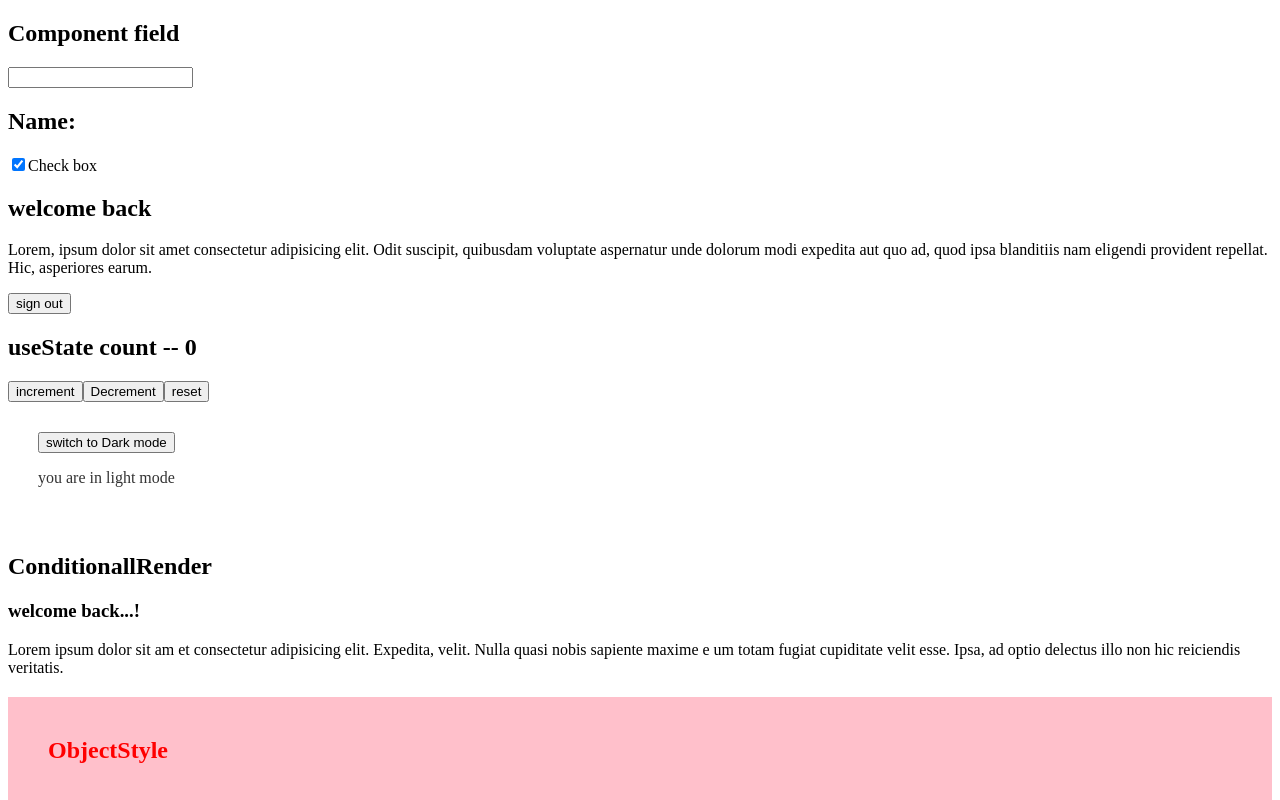
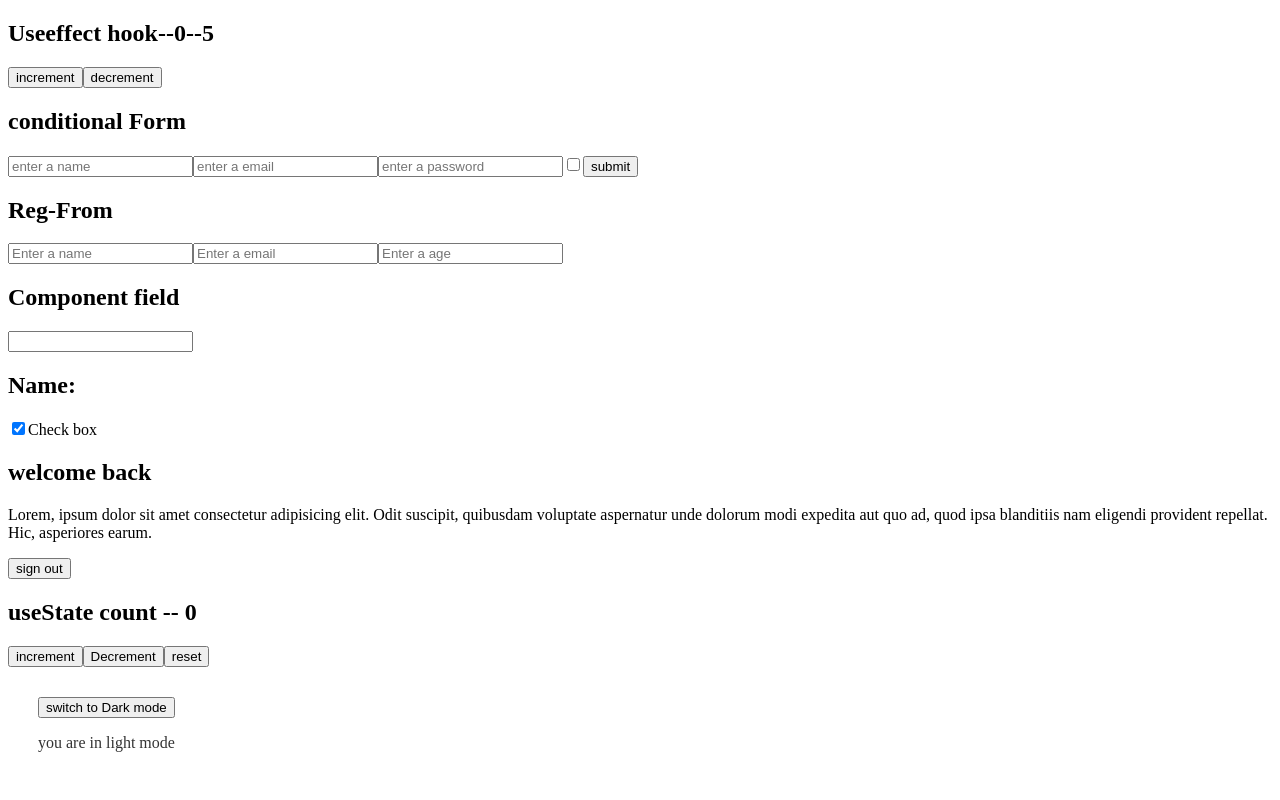
Before and after one commit to kamalrajms/juneB2-main, a React (Vite) app: page / in a window 1280 px wide. Shown: the top 800 px of the page. Built offline with nearby package versions, Linux system fonts and the light colour scheme.

Commit message:
useState form data and useEffect()

```diff
--- a/src/App.jsx
+++ b/src/App.jsx
@@ -8,6 +8,9 @@
 import ListRender from "./Component/ListRender";
 import UseStateHook from "./Component/UseStateHook";
 import Field from "./Component/Field";
+import RegForm from "./Component/RegForm";
+import ConditionalForm from "./Component/ConditionalForm";
+import UseEffectHook from "./Component/UseEffectHook";
 
 export default function () {
   // js function
@@ -27,6 +30,9 @@
 
   return (
     <>
+      <UseEffectHook />
+      <ConditionalForm />
+      <RegForm />
       <Field />
       <UseStateHook />
       {bool ? <ListRender /> : <ConditionallRender />}
--- /dev/null
+++ b/src/Component/ConditionalForm.jsx
@@ -0,0 +1,80 @@
+import React, { useState } from "react";
+
+export default function ConditionalForm() {
+  const [formData, setFormData] = useState({
+    userName: "",
+    email: "",
+    password: "",
+    terms: false,
+  });
+
+  const [error, setError] = useState("");
+
+  const handleChange = (e) => {
+    const { value, name, type, checked } = e.target;
+    setFormData({
+      ...formData,
+      [name]: type === "checkbox" ? checked : value,
+    });
+  };
+
+  //   const handleChange2=(e)=>{
+  //     const {checked,name}=e.target;
+  //     setFormData({
+  //         ...formData,
+  //         [name]:checked
+  //     })
+  //   }
+
+  const handleSubmit = (e) => {
+    e.preventDefault();
+    if (!formData.userName || !formData.email || !formData.password) {
+      // console.log("h");
+      setError("All the are required!");
+      return;
+    }
+    if (!formData.terms) {
+      setError("you must accept the check box");
+      return;
+    }
+    setError("");
+    alert("form is successfully");
+    console.log(formData);
+  };
+  return (
+    <div>
+      <form onSubmit={handleSubmit}>
+        <h2>conditional Form</h2>
+        {error && <h3 style={{ color: "red" }}>{error}</h3>}
+        <input
+          type="text"
+          name="userName"
+          value={formData.userName}
+          onChange={handleChange}
+          placeholder="enter a name"
+        />
+        <input
+          type="email"
+          name="email"
+          value={formData.email}
+          onChange={handleChange}
+          placeholder="enter a email"
+        />
+        <input
+          type="password"
+          name="password"
+          value={formData.password}
+          onChange={handleChange}
+          placeholder="enter a password"
+        />
+        <input
+          type="checkbox"
+          name="terms"
+          checked={formData.terms}
+          onChange={handleChange}
+        />
+        <button type="submit">submit</button>
+      </form>
+    </div>
+  );
+}
--- /dev/null
+++ b/src/Component/RegForm.jsx
@@ -0,0 +1,46 @@
+import React, { useState } from "react";
+
+export default function RegForm() {
+  const [formData, setFormData] = useState({
+    name: "",
+    email: "",
+    age: "",
+  });
+  const handleChange = (e) => {
+    const { value, name } = e.target;
+    setFormData({
+      ...formData, //previous data
+      [name]: value, // updated
+      //   [e.target.name]: e.target.value, // updated
+    });
+  };
+
+  console.log(formData);
+
+  return (
+    <div>
+      <h2>Reg-From</h2>
+      <input
+        name="name"
+        type="text"
+        value={formData.name}
+        onChange={handleChange}
+        placeholder="Enter a name"
+      />
+      <input
+        name="email"
+        type="text"
+        value={formData.email}
+        onChange={handleChange}
+        placeholder="Enter a email"
+      />
+      <input
+        name="age"
+        type="text"
+        value={formData.age}
+        onChange={handleChange}
+        placeholder="Enter a age"
+      />
+    </div>
+  );
+}
--- /dev/null
+++ b/src/Component/UseEffectHook.jsx
@@ -0,0 +1,21 @@
+import React, { useEffect, useState } from "react";
+
+export default function UseEffectHook() {
+  const [count, setCount] = useState(0);
+  const [num, setNum] = useState(5);
+  useEffect(() => {
+    console.log("component mounted..!");
+  }, []);
+  useEffect(() => {
+    console.log(`count changes to ${count},${num}`);
+  }, [count, num]);
+  return (
+    <div>
+      <h2>
+        Useeffect hook--{count}--{num}
+      </h2>
+      <button onClick={() => setCount(count + 1)}>increment</button>
+      <button onClick={() => setNum(num - 1)}>decrement</button>
+    </div>
+  );
+}
```
Also changed, not shown: src/text.txt.
